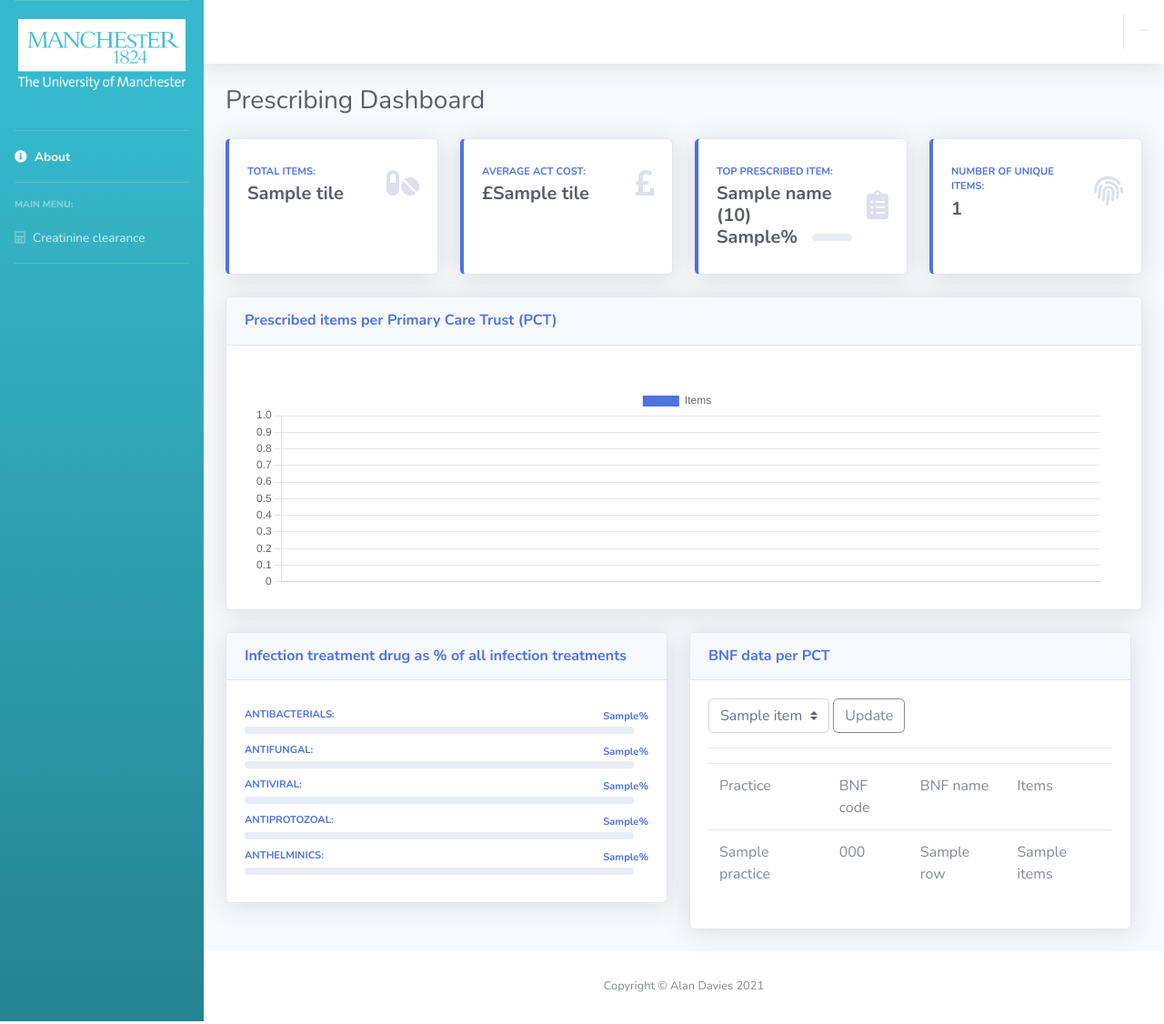
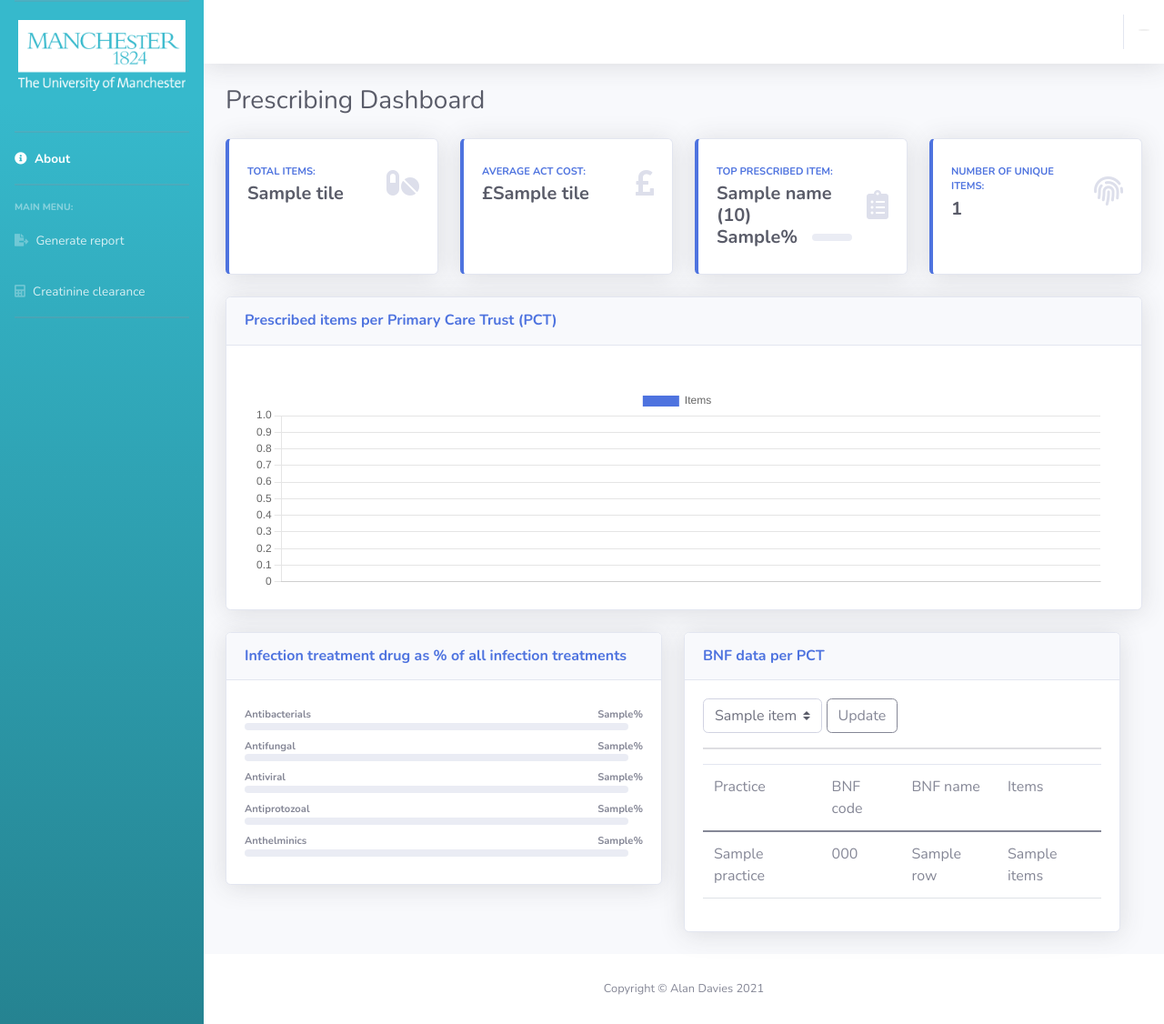
Before and after one commit to Yueer-Fan/MIE_myanmar, a Flask app: template app/templates/dashboard/index.html in a window 1280 px wide. Shown: the whole page at 91% size. Run offline with Flask 2, Linux system fonts and the light colour scheme; the template is opened without the code that fills it: most values are stand-ins (such as "Sample title", 1, 10 or a date in 2020); some libraries are stand-ins or nearby versions.

Commit message:
add test & generate report

```diff
--- a/app/__init__.py
+++ b/app/__init__.py
@@ -15,6 +15,10 @@
 app.config.from_object('config')
 db = SQLAlchemy(app)
 
+ctx = app.app_context()
+ctx.push()
+
+
 @app.errorhandler(404)
 def not_found(error):
     """Error page to show on page not found (404) error."""
--- a/app/static/css/abx.css
+++ b/app/static/css/abx.css
@@ -21,6 +21,16 @@
     height:100%;
     background-color:black;
     opacity:0.5;
+}
+
+#gene-repo{
+    position:absolute;
+    top:2%;
+    left:10%;
+    width:45%;
+    height:auto;
+    display: none;
+    z-index:9999;
 }
 
 #creat-calc{
--- a/app/static/js/popup.js
+++ b/app/static/js/popup.js
@@ -13,7 +13,7 @@
     popup.mask = document.getElementById("page-mask");
     popup.entryFormPopup = document.getElementById("creat-calc");
     popup.aboutPopup = document.getElementById("about-box");
-
+    popup.geneReportPopup = document.getElementById("gene-repo");
     // display the popup mask
     popup.showMask = function()
     {
@@ -26,6 +26,21 @@
     {
         this.mask.style.display = "none";
     }
+    //show the generate report
+    popup.showGeneRepoPopup = function()
+    {
+        this.showMask();
+        this.geneReportPopup.style.display = "block";
+        this.positionDialogue(this.geneReportPopup);
+    }
+
+    // hide the generate report
+    popup.hideGeneRepoPopup = function()
+    {
+        this.hideMask();
+        this.geneReportPopup.style.display = "none";
+    }
+
 
     //show the creatinine clearance calculator form dialog
     popup.showCeatCalcFormPopup = function()
@@ -39,8 +54,21 @@
     // hide the creatinine clearance calculator form dialog
     popup.hideCeatCalcFormPopup = function()
     {
+
         this.hideMask();
         this.entryFormPopup.style.display = "none";
+        let removeelement0 = document.getElementById('result');
+        removeelement0.remove();
+
+        document.getElementById("Age").value = "";
+        document.getElementById("Weight").value = "";
+        document.getElementById("serum").value = "";
+
+        let maleradio0 = document.getElementById('male');
+        maleradio0.checked = false;
+        let femaleradio0 = document.getElementById('female');
+        femaleradio0.checked = false;
+
     }
 
     // show the about popup
@@ -64,9 +92,11 @@
         popupBox.style.left = (($(document).width() / 2) - (popupBox.offsetWidth / 2)) + "px";
     }
 
+
     popup.calculate = () =>{
 
-        //Getting reuqired values
+
+        //Getting required values
         let age = document.getElementById("Age").value;
         let weight = document.getElementById("Weight").value;
         let sex = document.querySelector('input[name="sex"]:checked').value;
@@ -81,6 +111,7 @@
         let element = document.getElementById("br");
         let newElement = `<p id="result">CrCl : ${result}</p>`
         element.insertAdjacentHTML( 'afterend', newElement )
+
     }
 
     popup.processValues = (age,weight,isFemale,cr) => {
@@ -88,5 +119,44 @@
         return (140-age)*weight*genderFactor/(72*cr)
     }
 
+     popup.reset = () =>{
+
+     //Resetting values
+        document.getElementById("Age").value = "";
+        document.getElementById("Weight").value = "";
+        document.getElementById("serum").value = "";
+
+     //Resetting the radio button
+        let maleradio = document.getElementById('male');
+        maleradio.checked = false;
+        let femaleradio = document.getElementById('female');
+        femaleradio.checked = false;
+
+     //removing the DOM element
+
+        let removeelement = document.getElementById('result');
+        removeelement.remove();
+
+        }
+
+        popup.generatereport = function ()
+        {
+        var element = document.getElementById('content');
+        element.style.width = element.offsetWidth;
+        element.style.height = element.offsetHeight;
+
+        var opt = {
+            margin:       0.2,
+            filename:     'Report.pdf',
+            image:        { type: 'jpeg', quality: 1 },
+            html2canvas:  { scale: 2 },
+            jsPDF:        { unit: 'in', format: 'letter', orientation: 'landscape',precision: '12' }
+          };
+
+        // choose the element and pass it to html2pdf() function and call the save() on it to save as pdf.
+        html2pdf().set(opt).from(element).save();
+        }
+
+
     return popup;
 }
--- a/app/templates/dashboard/index.html
+++ b/app/templates/dashboard/index.html
@@ -9,6 +9,18 @@
   <meta name="author" content="Alan Davies">
   <link rel="shortcut icon" href="{{ url_for('static', filename='favicon.ico') }}" type="image/x-icon">
   <link rel="icon" href="{{ url_for('static', filename='favicon.ico') }}" type="image/x-icon">
+  <link rel = "stylesheet" href="https://cdnjs.cloudflare.com/ajax/libs/font-awesome/4.7.0/css/font-awesome.css"/>
+
+  <!-- integration of all important CDNs-->
+  <link href="https://cdn.jsdelivr.net/npm/bootstrap@5.1.3/dist/css/bootstrap.min.css" rel="stylesheet">
+  <script src="https://cdn.jsdelivr.net/npm/bootstrap@5.1.3/dist/js/bootstrap.bundle.min.js"></script>
+  <link rel="stylesheet" href="https://cdn.jsdelivr.net/npm/bootstrap-icons@1.3.0/font/bootstrap-icons.css">
+
+  <script src="https://cdnjs.cloudflare.com/ajax/libs/jspdf/1.5.3/jspdf.min.js"></script>
+  <script src="https://cdnjs.cloudflare.com/ajax/libs/html2pdf.js/0.9.3/html2pdf.bundle.min.js"></script>
+  <script src="https://cdnjs.cloudflare.com/ajax/libs/html2canvas/1.4.1/html2canvas.min.js"></script>
+  <script src="https://cdnjs.cloudflare.com/ajax/libs/jspdf/2.5.1/jspdf.umd.min.js"></script>
+
   <title>Prescribing dashboard</title>
 
   <!-- Custom fonts for this template-->
@@ -60,7 +72,7 @@
       <hr class="sidebar-divider my-0">
       <!-- Nav Item - Dashboard -->
       <li class="nav-item active">
-        <div class="nav-link" onclick="popup.showAboutPopup();">
+        <div class="nav-link" onclick="popup.showAboutPopup();" id="ab-box">
           <i class="fas fa-info-circle"></i>
           <span>About</span>
         </div>
@@ -74,11 +86,17 @@
         Main menu:
       </div>
 
-
+      <!-- Nav Item - Utilities Collapse Menu -->
+      <li class="nav-item">
+        <div class="nav-link" onclick="popup.showGeneRepoPopup();" id="gen-re">
+          <i class="fas fa-file-export"></i>
+          <span>Generate report</span>
+        </div>
+      </li>
 
       <!-- Nav Item - Utilities Collapse Menu -->
       <li class="nav-item">
-        <div class="nav-link" onclick="popup.showCeatCalcFormPopup();">
+        <div class="nav-link" onclick="popup.showCeatCalcFormPopup();" id="crea-cl">
           <i class="fas fa-calculator"></i>
           <span>Creatinine clearance</span>
         </div>
@@ -136,6 +154,7 @@
               <button class="rounded-circle border-0" id="sidebarToggle"></button>
             </div>
 
+          </ul>
         </nav>
         <!-- End of Topbar -->
 
@@ -157,7 +176,7 @@
                   <div class="row no-gutters align-items-center">
                     <div class="col mr-2">
                       <div class="text-xs font-weight-bold text-primary text-uppercase mb-1">Total items:</div>
-                      <div class="h5 mb-0 font-weight-bold text-gray-800">{{ tile_data[0] }}</div>
+                      <div class="h5 mb-0 font-weight-bold text-gray-800" id="total_items">{{ tile_data[0] }}</div>
                     </div>
                     <div class="col-auto">
                       <i class="fas fa-pills fa-2x text-gray-300"></i>
@@ -174,7 +193,7 @@
                   <div class="row no-gutters align-items-center">
                     <div class="col mr-2">
                       <div class="text-xs font-weight-bold text-primary text-uppercase mb-1">Average ACT cost:</div>
-                      <div class="h5 mb-0 font-weight-bold text-gray-800">£{{ tile_data[1] }}</div>
+                      <div class="h5 mb-0 font-weight-bold text-gray-800" id="avg_cost">£{{ tile_data[1] }}</div>
                     </div>
                     <div class="col-auto">
                       <i class="fas fa-pound-sign fa-2x text-gray-300"></i>
@@ -194,14 +213,14 @@
                       <span class="text_col_black"></span>
                       <div class="row no-gutters align-items-center">
                         <div class="col-auto">
-                          <div class="h5 mb-0 mr-3 font-weight-bold text-gray-800">{{ top_name[0] }} ({{ quantity }})</div>
+                          <div class="h5 mb-0 mr-3 font-weight-bold text-gray-800" id="top_nq">{{ top_name[0] }} ({{ quantity }})</div>
                         </div>
                         <div class="col-auto">
-                          <div class="h5 mb-0 mr-3 font-weight-bold text-gray-800">{{ top_data }}%</div>
+                          <div class="h5 mb-0 mr-3 font-weight-bold text-gray-800" id="top_data">{{ top_data }}%</div>
                         </div>
                         <div class="col">
                           <div class="progress progress-sm mr-2">
-                            <div class="progress-bar bg-info" role="progressbar" style="width: '{{top_data}}%"'
+                            <div class="progress-bar bg-info" role="progressbar" style="width: {{ top_data }}%"
                               aria-valuemin="0" aria-valuemax="100"></div>
                           </div>
                         </div>
@@ -223,7 +242,7 @@
                     <div class="col mr-2">
                       <div class="text-xs font-weight-bold text-primary text-uppercase mb-1">NUMBER OF UNIQUE ITEMS:
                       </div>
-                      <div class="h5 mb-0 font-weight-bold text-gray-800">{{num_data[0]}}</div>
+                      <div class="h5 mb-0 font-weight-bold text-gray-800" id="num_uni">{{num_data[0]}}</div>
                     </div>
                     <div class="col-auto">
                       <i class="fas fa-fingerprint fa-2x text-gray-300"></i>
@@ -262,16 +281,16 @@
                    <div style="margin:10px 0">
                     <div class="row no-gutters align-items-center">
                       <div class="col">
-                        <div class="text-xs font-weight-bold text-primary text-uppercase mb-1">Antibacterials:</div>
+                        <div class="text-xs font-weight-bold">Antibacterials</div>
                       </div>
                       <div class="col" style="text-align:end">
-                        <div class="text-xs font-weight-bold text-primary">{{ all_infection_treatments_data[0] }}%</div>
+                        <div class="text-xs font-weight-bold" id="anti_b">{{ all_infection_treatments_data[0] }}%</div>
                       </div>
                     </div>
                     <div class="row no-gutters align-items-center">
                       <div class="col mr-2">
                         <div class="progress progress-sm mr-2">
-                          <div class="progress-bar bg-info" role="progressbar" style="width: {{ all_infection_treatments_data[0] }}%" aria-valuemin="0" aria-valuemax="100"></div>
+                          <div class="progress-bar bg-warning" role="progressbar" style="width: {{ all_infection_treatments_data[0] }}%" aria-valuemin="0" aria-valuemax="100"></div>
                         </div>
                       </div>
                     </div>
@@ -279,16 +298,16 @@
                    <div style="margin:10px 0">
                     <div class="row no-gutters align-items-center">
                       <div class="col">
-                        <div class="text-xs font-weight-bold text-primary text-uppercase mb-1">Antifungal:</div>
+                        <div class="text-xs font-weight-bold">Antifungal</div>
                       </div>
                       <div class="col" style="text-align:end">
-                        <div class="text-xs font-weight-bold text-primary">{{ all_infection_treatments_data[1] }}%</div>
+                        <div class="text-xs font-weight-bold" id="anti_f">{{ all_infection_treatments_data[1] }}%</div>
                       </div>
                     </div>
                     <div class="row no-gutters align-items-center">
                       <div class="col mr-2">
                         <div class="progress progress-sm mr-2">
-                          <div class="progress-bar bg-info" role="progressbar" style="width: {{ all_infection_treatments_data[1] }}%" aria-valuemin="0" aria-valuemax="100"></div>
+                          <div class="progress-bar bg-warning" role="progressbar" style="width: {{ all_infection_treatments_data[1] }}%" aria-valuemin="0" aria-valuemax="100"></div>
                         </div>
                       </div>
                     </div>
@@ -296,16 +315,16 @@
                   <div style="margin:10px 0">
                     <div class="row no-gutters align-items-center">
                       <div class="col">
-                        <div class="text-xs font-weight-bold text-primary text-uppercase mb-1">Antiviral:</div>
+                        <div class="text-xs font-weight-bold">Antiviral</div>
                       </div>
                       <div class="col" style="text-align:end">
-                        <div class="text-xs font-weight-bold text-primary">{{ all_infection_treatments_data[2] }}%</div>
+                        <div class="text-xs font-weight-bold" id="anti_v">{{ all_infection_treatments_data[2] }}%</div>
                       </div>
                     </div>
                     <div class="row no-gutters align-items-center">
                       <div class="col mr-2">
                         <div class="progress progress-sm mr-2">
-                          <div class="progress-bar bg-info" role="progressbar" style="width: {{ all_infection_treatments_data[2] }}%" aria-valuemin="0" aria-valuemax="100"></div>
+                          <div class="progress-bar bg-warning" role="progressbar" style="width: {{ all_infection_treatments_data[2] }}%" aria-valuemin="0" aria-valuemax="100"></div>
                         </div>
                       </div>
                     </div>
@@ -313,16 +332,16 @@
                   <div style="margin:10px 0">
                     <div class="row no-gutters align-items-center">
                       <div class="col">
-                        <div class="text-xs font-weight-bold text-primary text-uppercase mb-1">Antiprotozoal:</div>
+                        <div class="text-xs font-weight-bold">Antiprotozoal</div>
                       </div>
                       <div class="col" style="text-align:end">
-                        <div class="text-xs font-weight-bold text-primary">{{ all_infection_treatments_data[3] }}%</div>
+                        <div class="text-xs font-weight-bold" id="anti_p">{{ all_infection_treatments_data[3] }}%</div>
                       </div>
                     </div>
                     <div class="row no-gutters align-items-center">
                       <div class="col mr-2">
                         <div class="progress progress-sm mr-2">
-                          <div class="progress-bar bg-info" role="progressbar" style="width: {{ all_infection_treatments_data[3] }}%" aria-valuemin="0" aria-valuemax="100"></div>
+                          <div class="progress-bar bg-warning" role="progressbar" style="width: {{ all_infection_treatments_data[3] }}%" aria-valuemin="0" aria-valuemax="100"></div>
                         </div>
                       </div>
                     </div>
@@ -330,16 +349,16 @@
                   <div style="margin:10px 0">
                     <div class="row no-gutters align-items-center">
                       <div class="col">
-                        <div class="text-xs font-weight-bold text-primary text-uppercase mb-1">Anthelminics:</div>
+                        <div class="text-xs font-weight-bold">Anthelminics</div>
                       </div>
                       <div class="col" style="text-align:end">
-                        <div class="text-xs font-weight-bold text-primary">{{ all_infection_treatments_data[4] }}%</div>
+                        <div class="text-xs font-weight-bold" id="ant_h">{{ all_infection_treatments_data[4] }}%</div>
                       </div>
                     </div>
                     <div class="row no-gutters align-items-center">
                       <div class="col mr-2">
                         <div class="progress progress-sm mr-2">
-                          <div class="progress-bar bg-info" role="progressbar" style="width: {{ all_infection_treatments_data[4] }}%" aria-valuemin="0" aria-valuemax="100"></div>
+                          <div class="progress-bar bg-warning" role="progressbar" style="width: {{ all_infection_treatments_data[4] }}%" aria-valuemin="0" aria-valuemax="100"></div>
                         </div>
                       </div>
                     </div>
@@ -349,19 +368,19 @@
 
               </div>
               <div class="col-xl-6">
-                <!-- Show the BNF data for slected PCT -->
+                <!-- Show the BNF data for selected PCT -->
                 <div class="card shadow mb-4">
                   <div class="card-header py-3">
                     <h6 class="m-0 font-weight-bold text-primary">BNF data per PCT</h6>
                   </div>
                   <div class="card-body">
-                    <form method=' POST' action="{{ url_for('dashboard.home') }}">
+                    <form method='POST' action="{{ url_for('dashboard.home') }}">
                               <select class="custom-select" id="input-group-select" name="pct-option">
                                 {% for item in pct_list %}
                                 <option name="option-list" value="{{ item }}">{{ item }}</option>
                                 {% endfor %}
                               </select>
-                              <input type="submit" value="Update" class="btn btn-outline-secondary" />
+                              <input type="submit" value="Update" id="update" class="btn btn-outline-secondary" />
                               </form>
                               <hr />
                               <table class="table">
@@ -388,20 +407,23 @@
                       </div>
                     </div>
 
+
+
                     <!-- Creatinine clearance calculator -->
                     <div id="creat-calc">
                       <div class="card">
                         <div class="card-header py-3">
-                          <h6 class="m-0 font-weight-bold text-primary">Creatinine clearance calculator</h6>
+                          <h6 class="m-0 font-weight-bold text-primary">Creatinine clearance calculator (Cockcroft-Gault Equation)</h6>
                         </div>
                         <div class="card-body">
                           <p>Sex of patient:</p>
                           <div>
                             <label class="radio-inline">
-                              <input type="radio" name="sex" value="m"> Male
+                              <input type="radio" name="sex" value="m" id = "male"> Male
                             </label>
+
                             <label class="radio-inline">
-                              <input type="radio" name="sex" value="f"> Female
+                              <input type="radio" name="sex" value="f" id = "female"> Female
                             </label>
                             <p>Age of patient (years):</p>
                             <input type="number" min="1" max="120" name="patients-age" id="Age" />
@@ -412,12 +434,26 @@
                             <p>Serum creatinine (micromol/L):</p>
                             <input type="number" min="1" max="120" name="patients-serum" id="serum" />
                             <br id="br" />
+                            <br />
+                              <div class ="container">
+                                <div class="icon"><i class="fa fa-info" aria-hidden="true"></i> </div>
+                                <div class = "content">
+
+                                  <p style="font-size:15px;">
+                                    The typical range for serum creatinine is:
+                                    <br>For adult men, 0.74 to 1.35 mg/dL (65.4 to 119.3 micromoles/L)
+                                    <br>For adult women, 0.59 to 1.04 mg/dL (52.2 to 91.9 micromoles/L)
+                                  </p>
+                                </div>
+                              </div>
                           </div>
                           <br />
                           <hr />
-                          <button onclick="popup.calculate();" type="button" class="btn btn-primary">Calculate</button>
+                          <button onclick= "popup.calculate()" type="button" class="btn btn-primary" id="calculate">Calculate</button>
                           <button type="button" class="btn btn-danger"
-                            onclick="popup.hideCeatCalcFormPopup();">Close</button>
+                            onclick="popup.hideCeatCalcFormPopup();" id="close">Close</button>
+                          <button onclick="popup.reset()" type = "button" class = "btn btn-clear"
+                                  id="reset" value ="reset" style="font-face: 'Comic Sans MS'; color: white; background-color: #3be74a" >Reset</button>
                         </div>
                       </div>
                     </div>
@@ -442,7 +478,8 @@
                           <p>Chenge Hu/Heye Wang/ Mimansa Pandey/Shuhua Liu/ Wangting Su/Yuchen Ke/Yueer Fan</p>
                           <br />
                           <hr />
-                          <button type="button" class="btn btn-danger" onclick="popup.hideAboutPopup();">Close</button>
+                          <button type="button" class="btn btn-danger" id="close_about"
+                                  onclick="popup.hideAboutPopup();">Close</button>
                         </div>
                       </div>
                     </div>
@@ -451,6 +488,23 @@
 
       </div>
       <!-- End of Main Content -->
+                  <!-- Generate report -->
+                    <div id="gene-repo">
+                      <div class="card">
+                        <div class="card-header py-3">
+                          <h6 class="m-0 font-weight-bold text-primary">Generate report</h6>
+                        </div>
+                        <div class="card-body">
+                          <p>Sure you want to generate a downloadable summary?</p>
+                          <br />
+                          <button onclick="popup.generatereport();" type="button" class="btn btn-success" id="yes">Yes</button>
+                          <button type="button" class="btn btn-danger" id="no"
+                            onclick="popup.hideGeneRepoPopup();">No</button>
+                          <button type="button" class="btn btn-danger"
+                                  style="position:absolute;top:0;right:0" onclick="popup.hideGeneRepoPopup();">X</button>
+                        </div>
+                      </div>
+                    </div>
 
                 <!-- Footer -->
                 <footer class="sticky-footer bg-white">
```
Also changed, not shown: app/tests/front_end_test.py (deleted, +0 -22 lines), app/tests/index_test.html (deleted, +0 -34 lines), app/tests/test.py (added, +13 -0 lines), app/tests/test_case/test_database.py (renamed from app/tests/test_database.py, +19 -4 lines), app/tests/test_case/test_front_end.py (added, +120 -0 lines), app/tests/test_case/test_views.py (added, +25 -0 lines), app/views/controllers.py (+4 -7 lines), app/tests/__init__.py (added), app/tests/test_case/__init__.py (added), 1 other file.
